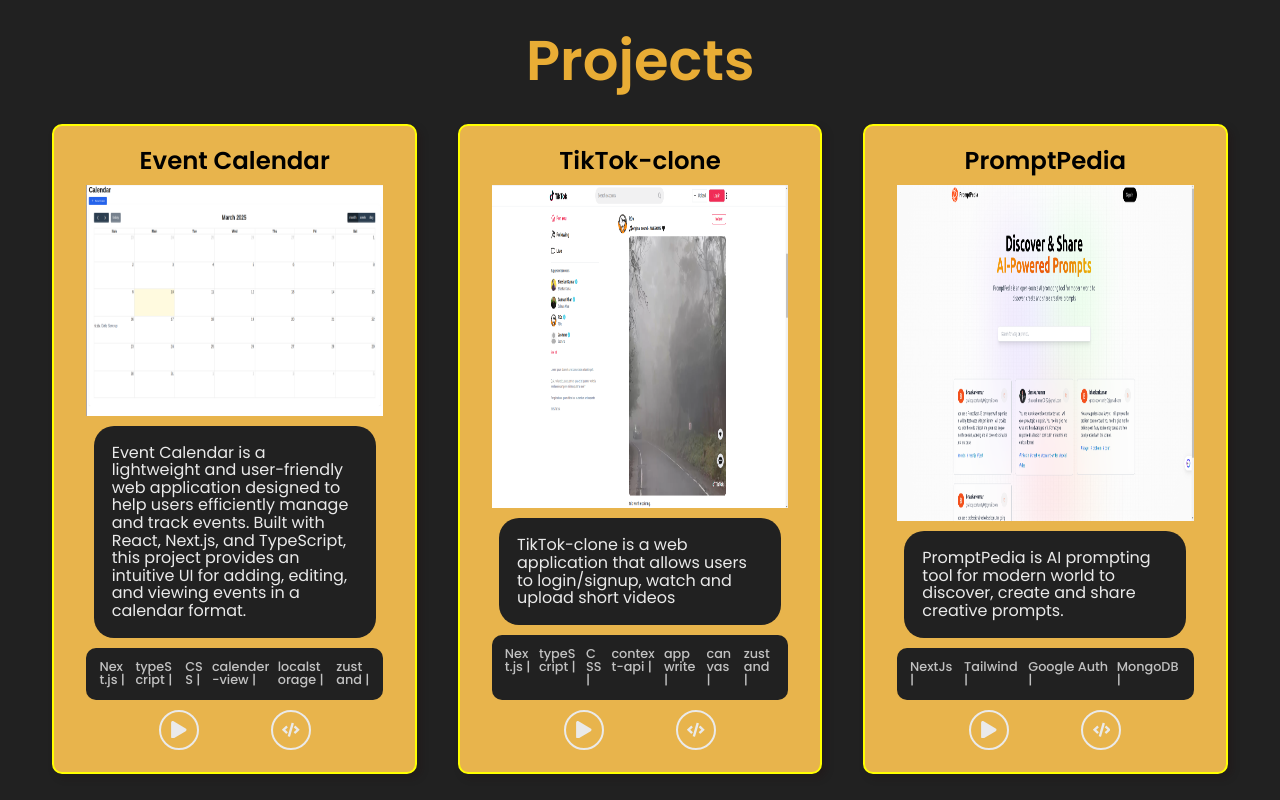
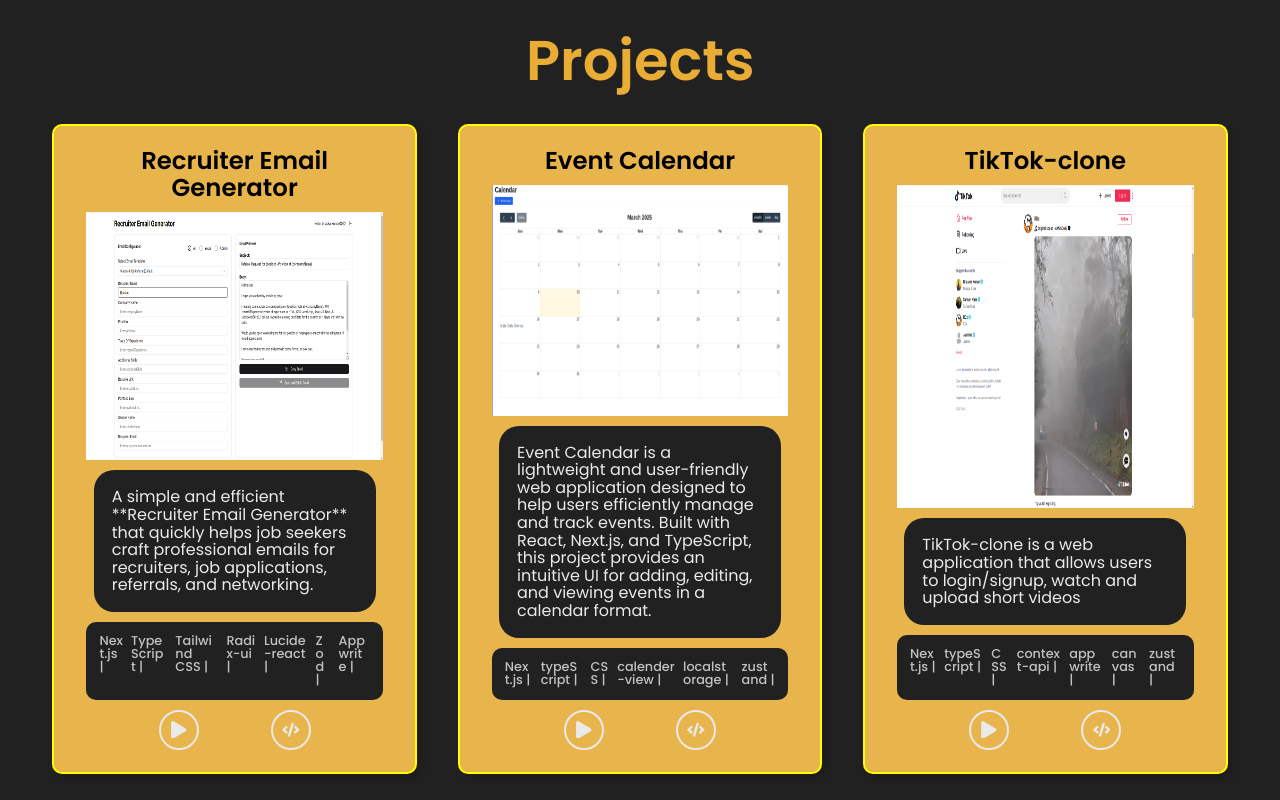
Before and after one commit to bhaskarkrp/Portfolio, a React (Create React App) app: page / in a window 1280 px wide. Shown: the part 4120-4920 px from the top of the page. Built offline with nearby package versions, Linux system fonts and the light colour scheme; a web font is replaced by a local one.

Commit message:
Project added

```diff
--- a/src/components/Projects/Projects.js
+++ b/src/components/Projects/Projects.js
@@ -64,7 +64,7 @@ function Projects() {
           </div>
           <div className="projects--body">
             <div className="projects--bodyContainer">
-              {projectsData.slice(0, 4).map((project) => (
+              {projectsData.map((project) => (
                 <SingleProject
                   theme={theme}
                   key={project.id}
--- a/src/data/projectsData.js
+++ b/src/data/projectsData.js
@@ -3,8 +3,27 @@ import martine_image from "../assets/svg/projects/travel.png";
 import promptpedia from "../assets/svg/projects/promptpedia.png";
 import tiktok from "../assets/svg/projects/tiktok.png";
 import calenderView from "../assets/svg/projects/calenderView.png";
+import recruiterEmailView from "../assets/svg/projects/recruiterEmailView.png";
 
 export const projectsData = [
+  {
+    id: 6,
+    projectName: "Recruiter Email Generator",
+    projectDesc:
+      "A simple and efficient **Recruiter Email Generator** that quickly helps job seekers craft professional emails for recruiters, job applications, referrals, and networking.",
+    tags: [
+      "Next.js",
+      "TypeScript",
+      "Tailwind CSS",
+      "Radix-ui",
+      "Lucide-react",
+      "Zod",
+      "Appwrite"
+    ],
+    code: "https://github.com/bhaskarkrp/Recruiter-Email-Generator",
+    demo: "https://recruiter-email-generator.vercel.app/",
+    image: recruiterEmailView,
+  },
   {
     id: 5,
     projectName: "Event Calendar",
```
Also changed, not shown: src/assets/svg/projects/recruiterEmailView.png (added), 1 other file (tests, documents, lock files or other folders).
